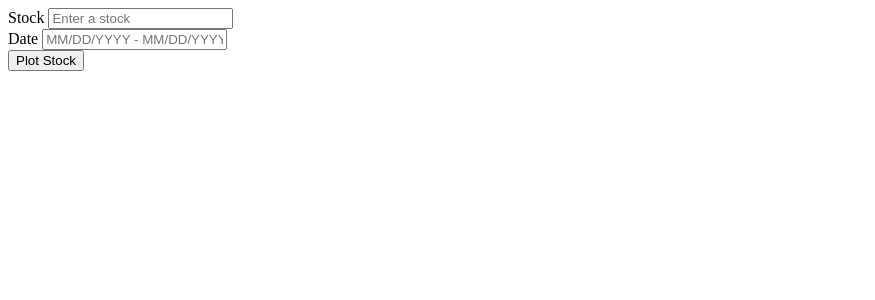
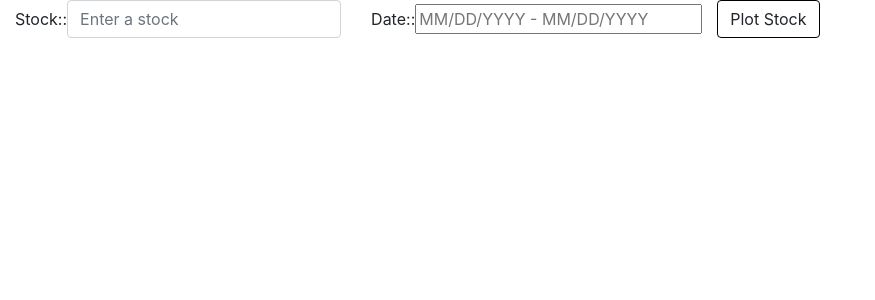
Before and after one commit to jigonder/Project_2, a Flask app: page /stockindex in a window 1280 px wide. Shown: the top 300 px of the page, without its empty margins (0-875 px from the left). Run offline with Flask 2, Linux system fonts and the light colour scheme; some libraries are stand-ins or nearby versions.

Commit message:
added additionaly functionality to stocks.html

```diff
--- a/static/css/style.css
+++ b/static/css/style.css
@@ -0,0 +1,12 @@
+.info-container {
+    padding-left: 20%;
+}
+
+#submit {
+    border-color: black;
+}
+
+.form-group {
+    padding-left: 15px;
+    padding-right: 15px;
+}
--- a/static/js/plot.js
+++ b/static/js/plot.js
@@ -36,7 +36,7 @@ $('input[name="daterange"]').daterangepicker({
     console.log("A new date selection was made: " + start.format('YYYY-MM-DD') + ' to ' + end.format('YYYY-MM-DD'))
     startDay = start.clone();
     endDay = end.clone();
-  });
+});
 
 
 // Create button function
@@ -65,7 +65,7 @@ function buildPlot(stock, startDate, endDate) {
     console.log(data.dataset);
 
     // Grab values from the response json object to build the plots
-    var name = data.dataset.name;
+    var name = data.dataset.name.split(" (")[0];
     var stock = data.dataset.dataset_code;
     var startDate = data.dataset.start_date;
     var endDate = data.dataset.end_date;
@@ -74,17 +74,19 @@ function buildPlot(stock, startDate, endDate) {
     var highPrices = unpack(data.dataset.data, 2);
     var lowPrices = unpack(data.dataset.data, 3);
     var closingPrices = unpack(data.dataset.data, 4);
+    var startAvailableDate = data.dataset.newest_available_date;
+    var endAvailableDate = data.dataset.oldest_available_date;
 
-    var trace1 = {
-      type: "scatter",
-      mode: "lines",
-      name: name,
-      x: dates,
-      y: closingPrices,
-      line: {
-        color: "#17BECF"
-      }
-    };
+    // var trace1 = {
+    //   type: "scatter",
+    //   mode: "lines",
+    //   name: name,
+    //   x: dates,
+    //   y: closingPrices,
+    //   line: {
+    //     color: "#17BECF"
+    //   }
+    // };
 
     // Candlestick Trace
     var trace2 = {
@@ -110,8 +112,19 @@ function buildPlot(stock, startDate, endDate) {
         title: {text: "Stock Price ($)"}
       }
     };
+    // Create plot
+    Plotly.newPlot("plot", data, layout);
 
-    Plotly.newPlot("plot", data, layout);
+    // Find percent change during daterange selection
+    var beginning = closingPrices[closingPrices.length-1];
+    var ending = closingPrices[0];
+
+    var pChange = (ending - beginning) / beginning * 100
+    d3.select("#percent").html(`<h3>Percent Change over Selected Range: <b>${pChange.toFixed(2)}%<b></h3>`)
+
+    d3.select("#stockName").html("<h2>"+name+"<hr></h2>");
+    d3.select("#availableDates").html(`<h4>Oldest Available Date: ${endAvailableDate}<br>
+                                       Newest Available Date: ${startAvailableDate}</h4>`)
   });
 }
 
--- a/templates/stockSearch.html
+++ b/templates/stockSearch.html
@@ -14,21 +14,37 @@
   <script type="text/javascript" src="https://cdn.jsdelivr.net/momentjs/latest/moment.min.js"></script>
   <script type="text/javascript" src="https://cdn.jsdelivr.net/npm/daterangepicker/daterangepicker.min.js"></script>
   <link rel="stylesheet" type="text/css" href="https://cdn.jsdelivr.net/npm/daterangepicker/daterangepicker.css" />
+  <!--For styling-->
+  <link rel="stylesheet" type="text/css" href="../static/css/style.css">
+  <link rel="stylesheet" href="https://stackpath.bootstrapcdn.com/bootstrap/4.3.1/css/bootstrap.min.css" integrity="sha384-ggOyR0iXCbMQv3Xipma34MD+dH/1fQ784/j6cY/iJTQUOhcWr7x9JvoRxT2MZw1T" crossorigin="anonymous">
+
 </head>
 
 <body>
   <form class="form-inline">
     <div class="form-group">
-      <label for="stockInput">Stock</label>
+      <label for="stockInput">Stock::</label>
       <input type="text" class="form-control" id="stockInput" placeholder="Enter a stock">
     </div>
     <div class="form-group">
-      <label for="daterange">Date</label>
-      <input type="text" id="daterange" name="daterange" placeholder="MM/DD/YYYY - MM/DD/YYYY">
+      <label for="daterange">Date::</label>
+      <input type="text" id="daterange" name="daterange" placeholder="MM/DD/YYYY - MM/DD/YYYY" size="23px">
     </div>
     <button id="submit" type="submit" class="btn btn-default">Plot Stock</button>
   </form>
+  <!--Display Candlestick-->
   <div id="plot"></div>
+  <!--Provide Stock Info-->
+  <div class="row info-container">
+    <div class="col-sm-6" id="info">
+      <div id="stockName"></div>
+      <div id="availableDates"></div>
+    </div>
+    <div class="col-sm-3">
+      <div id="percent"></div>
+    </div>
+
+  </div>
   <!-- Javascript for the html -->
   <script src="../static/js/plot.js"></script>
   <!-- For the api key to quandl -->
```
